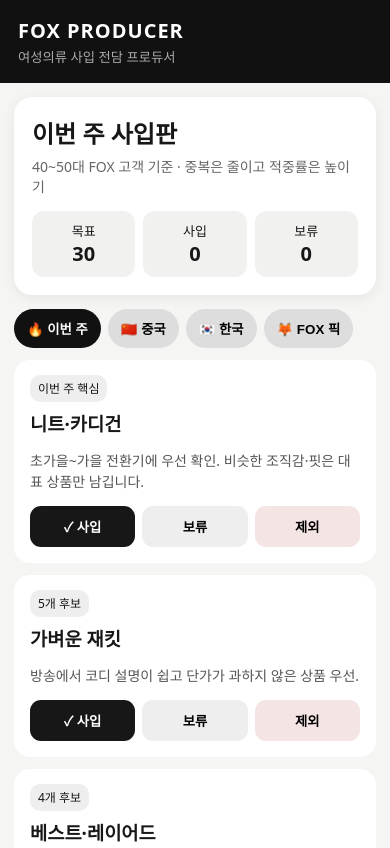
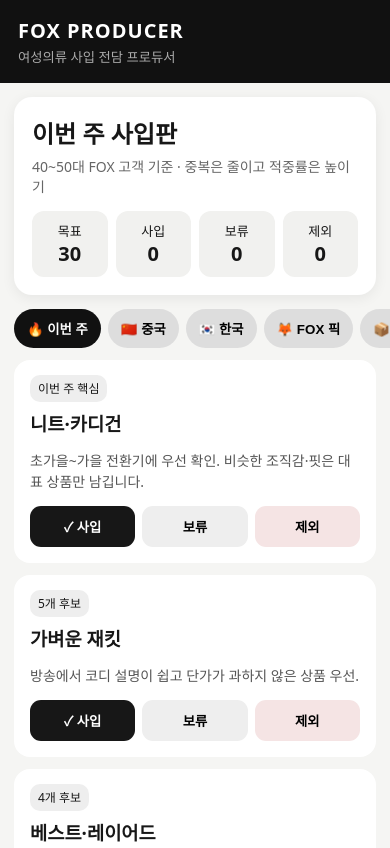
Before and after one commit to jopdrules-prog/fox, a plain HTML site: page index.html in a window 390 px wide. Shown: the top 848 px of the page. Drawn offline with Linux system fonts and the light colour scheme.

Commit message:
Improve FOX Producer mobile navigation and install UI

```diff
--- a/index.html
+++ b/index.html
@@ -1 +1 @@
-<!doctype html><html lang="ko"><head><meta charset="utf-8"><meta name="viewport" content="width=device-width,initial-scale=1,viewport-fit=cover"><meta name="theme-color" content="#111"><link rel="manifest" href="manifest.webmanifest"><link rel="stylesheet" href="app.css"><title>FOX 프로듀서</title></head><body><header><b>FOX PRODUCER</b><small>여성의류 사입 전담 프로듀서</small></header><main><section class="hero"><h1>이번 주 사입판</h1><p>40~50대 FOX 고객 기준 · 중복은 줄이고 적중률은 높이기</p><div class="stats"><span>목표 <b>30</b></span><span>사입 <b id="buyN">0</b></span><span>보류 <b id="holdN">0</b></span></div></section><nav><button data-tab="week" class="on">🔥 이번 주</button><button data-tab="china">🇨🇳 중국</button><button data-tab="korea">🇰🇷 한국</button><button data-tab="fox">🦊 FOX 픽</button></nav><section id="content"></section></main><script src="app.js"></script></body></html>
+<!doctype html><html lang="ko"><head><meta charset="utf-8"><meta name="viewport" content="width=device-width,initial-scale=1,viewport-fit=cover"><meta name="theme-color" content="#111"><link rel="manifest" href="manifest.webmanifest"><link rel="stylesheet" href="app.css"><title>FOX 프로듀서</title></head><body><header><div><b>FOX PRODUCER</b><small>여성의류 사입 전담 프로듀서</small></div><button id="installBtn" hidden>📲 설치</button></header><main><section class="hero"><h1>이번 주 사입판</h1><p>40~50대 FOX 고객 기준 · 중복은 줄이고 적중률은 높이기</p><div class="stats"><span>목표 <b>30</b></span><span>사입 <b id="buyN">0</b></span><span>보류 <b id="holdN">0</b></span><span>제외 <b id="noN">0</b></span></div></section><nav><button data-tab="week" class="on">🔥 이번 주</button><button data-tab="china">🇨🇳 중국</button><button data-tab="korea">🇰🇷 한국</button><button data-tab="fox">🦊 FOX 픽</button><button data-tab="mine">📦 내 사입</button></nav><section id="content"></section></main><script src="app.js"></script></body></html>
```
